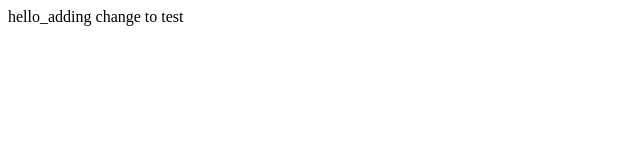
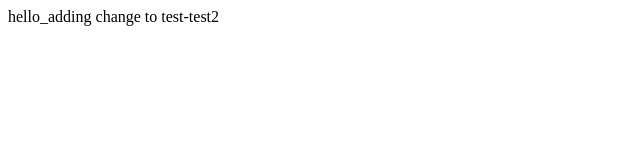
Before and after one commit to tashgit/ohmyfood-repo, a plain HTML site: page index.html in a window 1280 px wide. Shown: the full height of the page, 0-640 px from the left. Drawn offline with Linux system fonts and the light colour scheme.

Commit message:
made change

```diff
--- a/index.html
+++ b/index.html
@@ -1 +1 @@
-<div>hello_adding change to test</div>
+<div>hello_adding change to test-test2</div>
```
